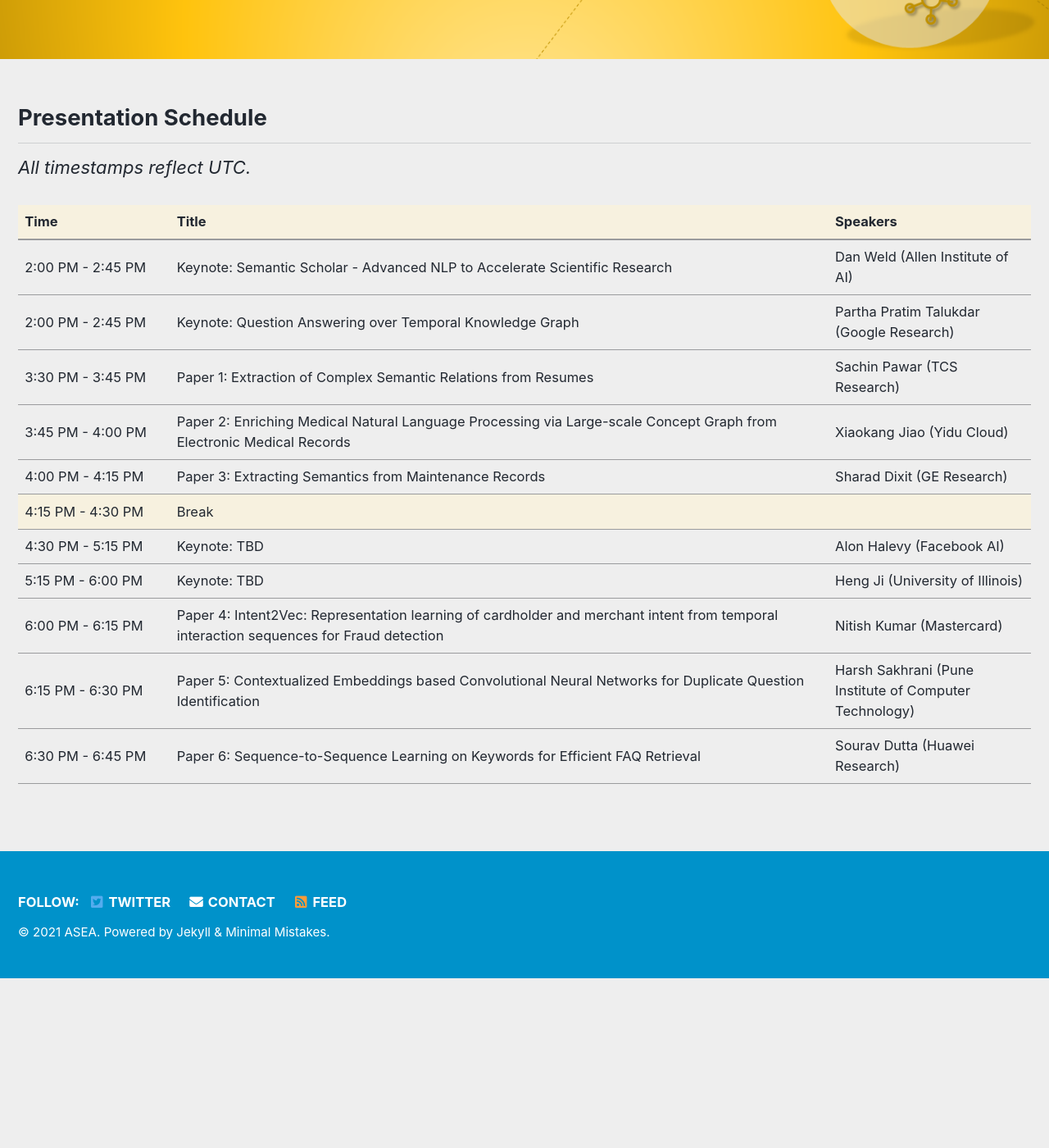
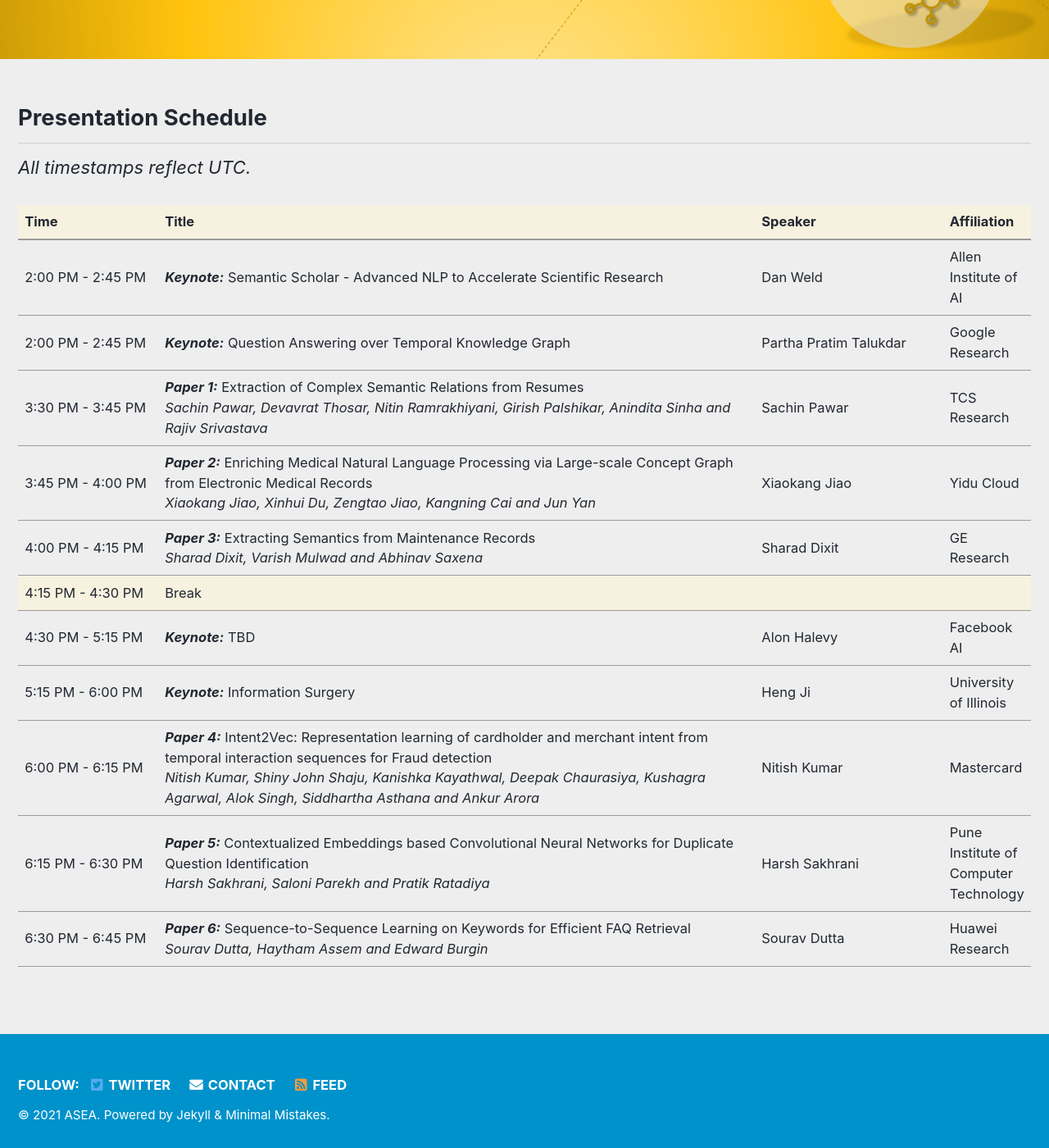
Before and after one commit to asea2021/ijcai-asea2021, a Jekyll site: the page built from _pages/schedule.md, in a window 1280 px wide and 1400 px high, scrolled down 456 px. Shown: the whole window at 82% size. Built offline with Jekyll 4.4.1, drawn with Linux system fonts in a browser that asks for light colours; cached includes are drawn as plain includes; before the commit the page ends 1649 px from its top, so only the background shows below that.

Commit message:
Schedule

```diff
--- a/_pages/schedule.md
+++ b/_pages/schedule.md
@@ -20,64 +20,76 @@ excerpt: '<br/><span class="fa fa-calendar-week" style="margin-right:8px; font-s
 	<tr bgcolor="#f7f1df">
         <th markdown="span">Time</th>
         <th markdown="span">Title</th>
-        <th markdown="span">Speakers</th>
+        <th markdown="span">Speaker</th>
+        <th markdown="span">Affiliation</th>
     </tr>
 </thead>
 <tbody>
     <tr>
         <td markdown="span">2:00 PM - 2:45 PM</td>
-        <td markdown="span">Keynote: Semantic Scholar - Advanced NLP to Accelerate Scientific Research</td>
-        <td markdown="span">Dan Weld (Allen Institute of AI)</td>
+        <td markdown="span">***Keynote:*** Semantic Scholar - Advanced NLP to Accelerate Scientific Research</td>
+        <td markdown="span">Dan Weld</td>
+        <td markdown="span">Allen Institute of AI</td>
     </tr>
     <tr>
         <td markdown="span">2:00 PM - 2:45 PM</td>
-        <td markdown="span">Keynote: Question Answering over Temporal Knowledge Graph</td>
-        <td markdown="span">Partha Pratim Talukdar (Google Research)</td>
+        <td markdown="span">***Keynote:*** Question Answering over Temporal Knowledge Graph</td>
+        <td markdown="span">Partha Pratim Talukdar</td>
+        <td markdown="span">Google Research</td>
     </tr>
     <tr>
         <td markdown="span">3:30 PM - 3:45 PM</td>
-        <td markdown="span">Paper 1: Extraction of Complex Semantic Relations from Resumes</td>
-        <td markdown="span">Sachin Pawar (TCS Research)</td>
+        <td markdown="span">***Paper 1:*** Extraction of Complex Semantic Relations from Resumes<br/>*Sachin Pawar, Devavrat Thosar, Nitin Ramrakhiyani, Girish Palshikar, Anindita Sinha and Rajiv Srivastava*</td>
+        <td markdown="span">Sachin Pawar</td>
+        <td markdown="span">TCS Research</td>
     </tr>
     <tr>
         <td markdown="span">3:45 PM - 4:00 PM</td>
-        <td markdown="span">Paper 2: Enriching Medical Natural Language Processing via Large-scale Concept Graph from Electronic Medical Records</td>
-        <td markdown="span">Xiaokang Jiao (Yidu Cloud)</td>
+        <td markdown="span">***Paper 2:*** Enriching Medical Natural Language Processing via Large-scale Concept Graph from Electronic Medical Records<br/>*Xiaokang Jiao, Xinhui Du, Zengtao Jiao, Kangning Cai and Jun Yan*</td>
+        <td markdown="span">Xiaokang Jiao</td>
+        <td markdown="span">Yidu Cloud</td>
     </tr>
     <tr>
         <td markdown="span">4:00 PM - 4:15 PM</td>
-        <td markdown="span">Paper 3: Extracting Semantics from Maintenance Records</td>
-        <td markdown="span">Sharad Dixit (GE Research)</td>
+        <td markdown="span">***Paper 3:*** Extracting Semantics from Maintenance Records<br/>*Sharad Dixit, Varish Mulwad and Abhinav Saxena*</td>
+        <td markdown="span">Sharad Dixit</td>
+        <td markdown="span">GE Research</td>
     </tr>
     <tr bgcolor="#f7f1df">
         <td markdown="span">4:15 PM - 4:30 PM</td>
         <td markdown="span">Break</td>
         <td markdown="span">&nbsp;</td>
+        <td markdown="span">&nbsp;</td>
     </tr>
     <tr>
         <td markdown="span">4:30 PM - 5:15 PM</td>
-        <td markdown="span">Keynote: TBD</td>
-        <td markdown="span">Alon Halevy (Facebook AI)</td>
+        <td markdown="span">***Keynote:*** TBD</td>
+        <td markdown="span">Alon Halevy</td>
+        <td markdown="span">Facebook AI</td>
     </tr>
     <tr>
         <td markdown="span">5:15 PM - 6:00 PM</td>
-        <td markdown="span">Keynote: TBD</td>
-        <td markdown="span">Heng Ji (University of Illinois)</td>
+        <td markdown="span">***Keynote:*** Information Surgery</td>
+        <td markdown="span">Heng Ji</td>
+        <td markdown="span">University of Illinois</td>
     </tr>
     <tr>
         <td markdown="span">6:00 PM - 6:15 PM</td>
-        <td markdown="span">Paper 4: Intent2Vec: Representation learning of cardholder and merchant intent from temporal interaction sequences for Fraud detection</td>
-        <td markdown="span">Nitish Kumar (Mastercard)</td>
+        <td markdown="span">***Paper 4:*** Intent2Vec: Representation learning of cardholder and merchant intent from temporal interaction sequences for Fraud detection<br/>*Nitish Kumar, Shiny John Shaju, Kanishka Kayathwal, Deepak Chaurasiya, Kushagra Agarwal, Alok Singh, Siddhartha Asthana and Ankur Arora*</td>
+        <td markdown="span">Nitish Kumar</td>
+        <td markdown="span">Mastercard</td>
     </tr>
     <tr>
         <td markdown="span">6:15 PM - 6:30 PM</td>
-        <td markdown="span">Paper 5: Contextualized Embeddings based Convolutional Neural Networks for Duplicate Question Identification</td>
-        <td markdown="span">Harsh Sakhrani (Pune Institute of Computer Technology)</td>
+        <td markdown="span">***Paper 5:*** Contextualized Embeddings based Convolutional Neural Networks for Duplicate Question Identification<br/>*Harsh Sakhrani, Saloni Parekh and Pratik Ratadiya*</td>
+        <td markdown="span">Harsh Sakhrani</td>
+        <td markdown="span">Pune Institute of Computer Technology</td>
     </tr>
     <tr>
         <td markdown="span">6:30 PM - 6:45 PM</td>
-        <td markdown="span">Paper 6: Sequence-to-Sequence Learning on Keywords for Efficient FAQ Retrieval</td>
-        <td markdown="span">Sourav Dutta (Huawei Research)</td>
+        <td markdown="span">***Paper 6:*** Sequence-to-Sequence Learning on Keywords for Efficient FAQ Retrieval<br/>*Sourav Dutta, Haytham Assem and Edward Burgin*</td>
+        <td markdown="span">Sourav Dutta</td>
+        <td markdown="span">Huawei Research</td>
     </tr>
 </tbody>
 </table>
```
